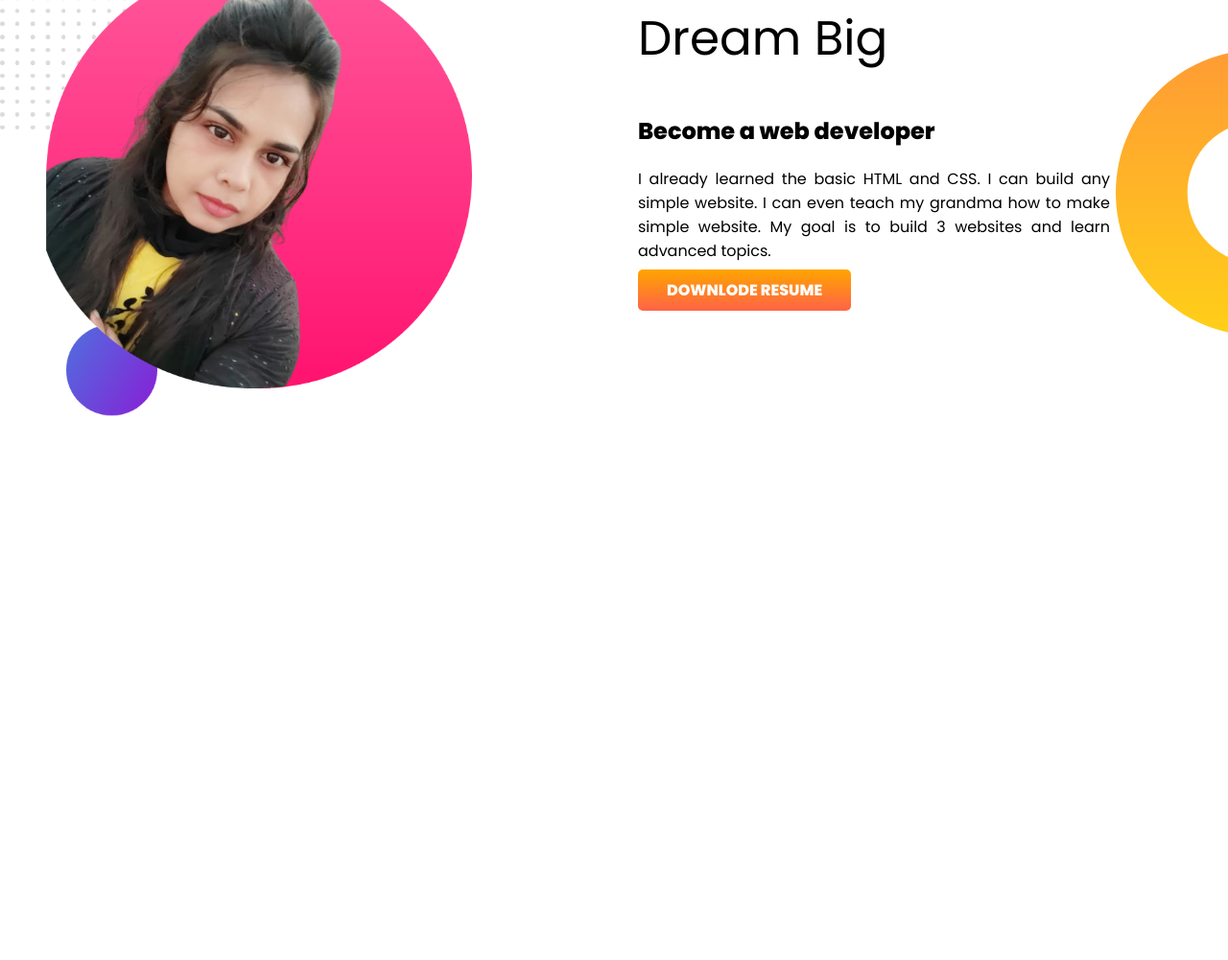
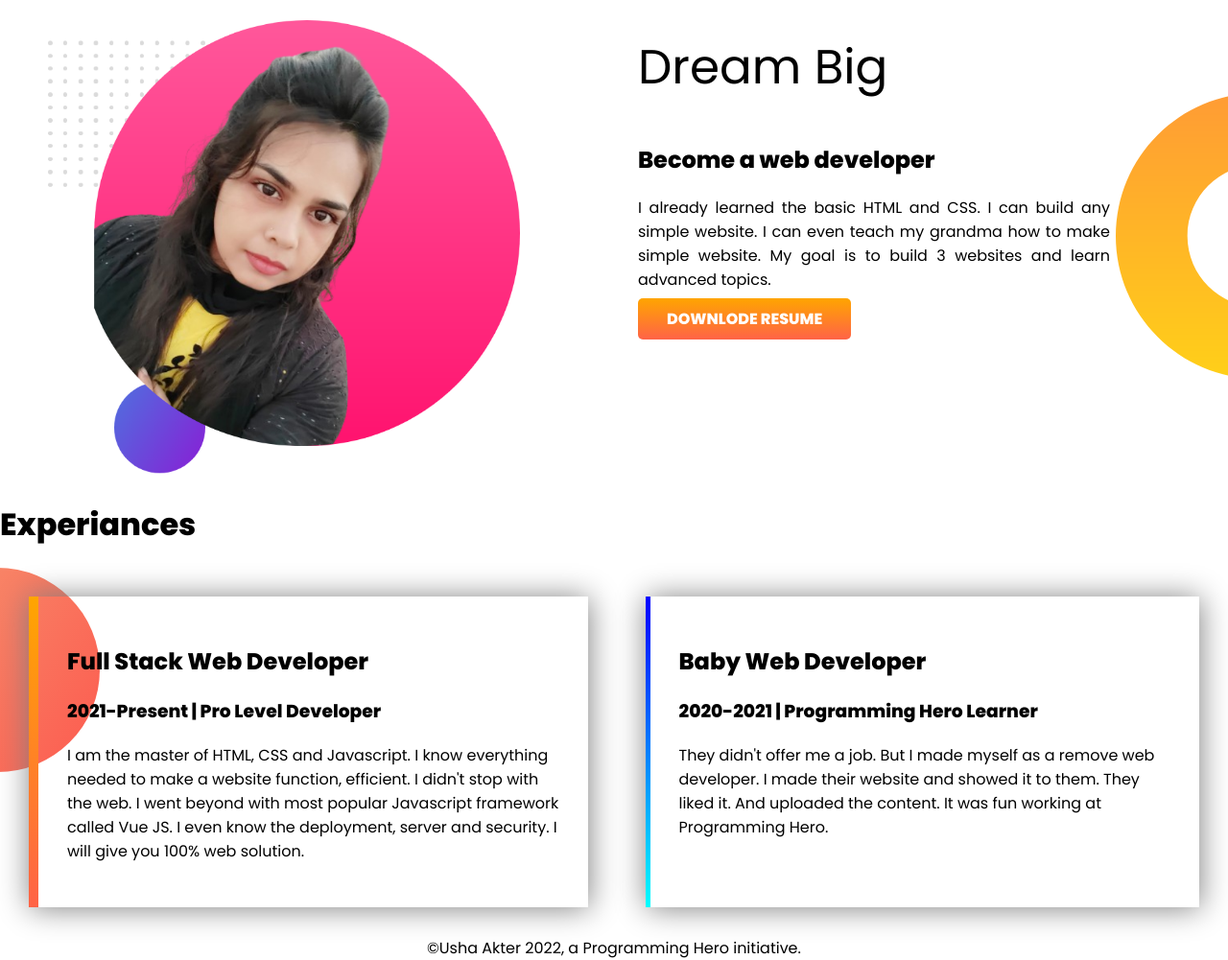
Before and after one commit to ushaakter486/developer-portfolio, a plain HTML site: page index.html in a window 1280 px wide. Shown: the part 534-1535 px from the top of the page at 96% size. Before the commit the page ends 975 px from the top, so only its background shows below. Drawn offline with Linux system fonts and the light colour scheme.

Commit message:
experiance section is done

```diff
--- a/index.html
+++ b/index.html
@@ -56,6 +56,26 @@
         <a target="_blank" href="https://github.com/ushaakter486">DOWNLODE RESUME</a>
        </div>
         </section>
+        <!-- This is Experiances section -->
+        <h1>Experiances</h1>
+        <section class="experiance-section">
+            <div class="experiance-list half-width">
+                <h2>Full Stack Web Developer</h2>
+                <h3>2021-Present | Pro Level Developer</h3>
+                <p>
+                    I am the master of HTML, CSS and Javascript. I know everything needed to make a website function, efficient. I didn't stop with the web. I went beyond with most popular Javascript framework called Vue JS. I even know the deployment, server and security. I will give you 100% web solution.
+                </p>
+            </div>
+            <div id="greadiant"class="experiance-list half-width">
+               <h2>Baby Web Developer</h2>
+               <h3>2020-2021 | Programming Hero Learner</h3>
+               <p>
+                They didn't offer me a job. But I made myself as a remove web developer. I made their website and showed it to them. They liked it. And uploaded the content. It was fun working at Programming Hero.
+               </p>
+            </div>
+        </section>
+        <footer>&COPY;Usha Akter 2022, a Programming Hero initiative.</footer>
+
 
 
 
--- a/style.css
+++ b/style.css
@@ -52,3 +52,32 @@ section{
  background-position: center right;
 
 }
+.image-area img{
+    padding-left: 50px;
+    margin-top: 30px;
+}
+/* Experiances area css */
+.experiance-section{
+    background-image:url(images/exp-bg.png) ;
+    background-repeat: no-repeat;
+    background-position: top left;
+    }
+
+
+.experiance-list{
+    margin: 30px;
+    padding: 30px;
+    border-left: 10px solid #FF8911;
+    border-image:linear-gradient(orange, tomato);
+    border-image-slice: 1;
+    box-shadow: 1px 1px 30px gray;
+    }
+#greadiant {
+    border-left: 5px solid;
+    border-image:linear-gradient(blue, cyan);
+    border-image-slice: 1;
+}
+
+footer{
+    text-align:center;
+}
```
